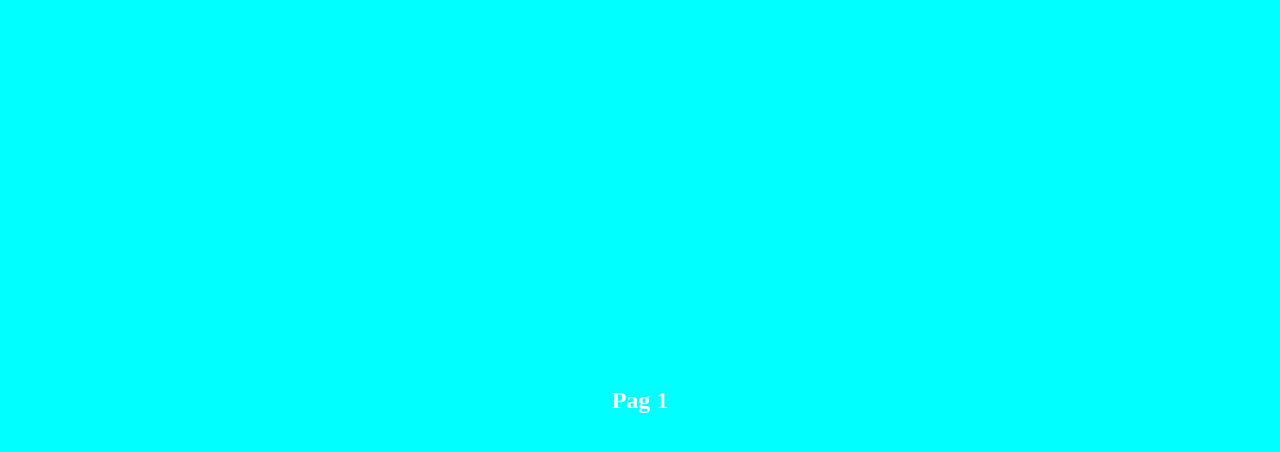
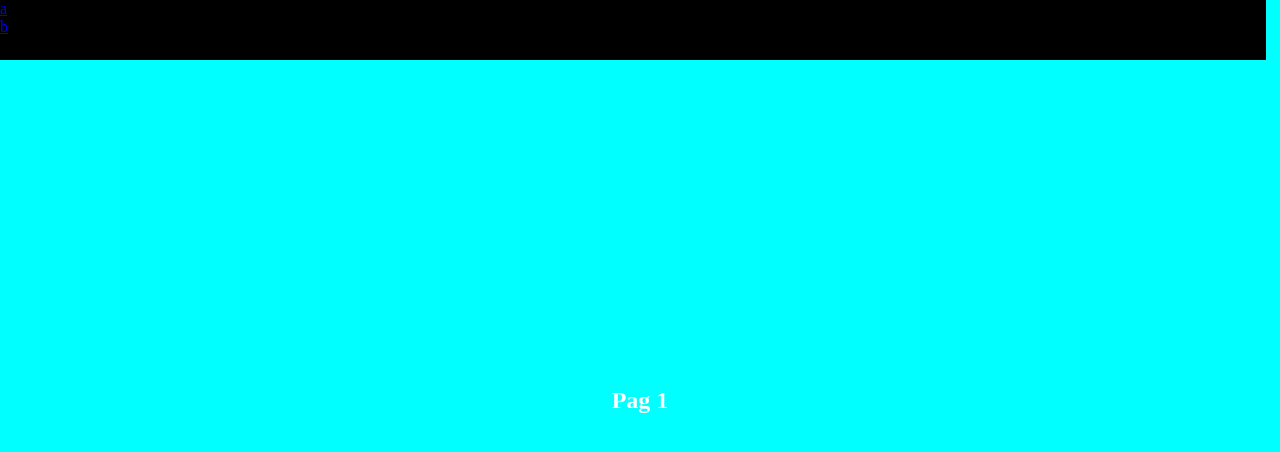
Before and after one commit to Skarzyll/snap-test, a plain HTML site: page index.html in a window 1280 px wide. Drawn offline with Linux system fonts and the light colour scheme.

Commit message:
Fixes Bugs

```diff
--- a/css/index.scss
+++ b/css/index.scss
@@ -6,7 +6,20 @@
     box-sizing: border-box;
 }
 
+header {
+    position: relative;
+    width: 100vw;
 
+    nav {
+        position: fixed;
+        background-color: black;
+        top: 0;
+        left: 0;
+        height: 60px;
+        width: 98.9vw;
+        z-index: 1;
+    }
+}
 
 main {
     height: 100vh;
--- a/index.html
+++ b/index.html
@@ -7,8 +7,14 @@
     <title>Snap Test</title>
 </head>
 <body>
-
-
+    <header>
+        <nav>
+            <ol>
+                <li><a href="#">a</a></li>
+                <li><a href="#">b</a></li>
+            </ol>
+        </nav>
+    </header>
     <main>
         <section class="sec1">
             <h1>Pag 1</h1>
```
Also changed, not shown: css/index.css, 1 other file.
